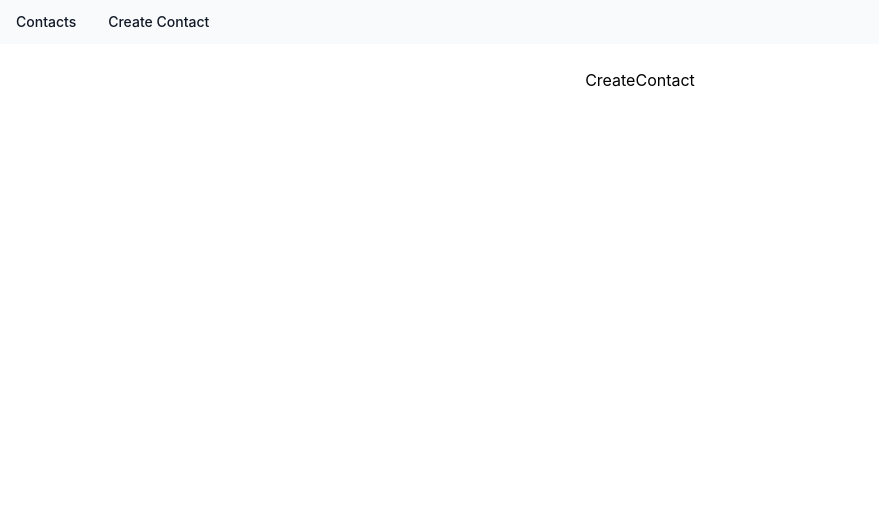
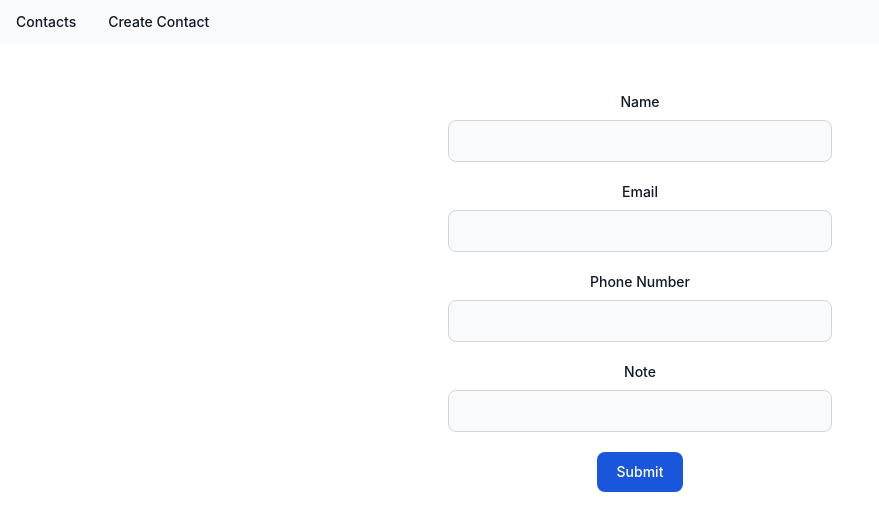
Before and after one commit to DinukaKaveen/Personal-Contact-Management-Application, a React (Create React App) app in the folder frontend/: page /contact/create in a window 1280 px wide. Shown: the top 530 px of the page, without its empty margins (0-879 px from the left). Built offline with nearby package versions, Linux system fonts and the light colour scheme.

Commit message:
create contact form

```diff
--- a/frontend/package.json
+++ b/frontend/package.json
@@ -6,6 +6,7 @@
     "@testing-library/jest-dom": "^5.17.0",
     "@testing-library/react": "^13.4.0",
     "@testing-library/user-event": "^13.5.0",
+    "axios": "^1.6.8",
     "react": "^18.2.0",
     "react-dom": "^18.2.0",
     "react-router-dom": "^6.22.3",
--- a/frontend/src/pages/CreateContact.js
+++ b/frontend/src/pages/CreateContact.js
@@ -1,9 +1,114 @@
-import React from 'react'
+import React, { useState } from "react";
+import axios from "axios";
 
 function CreateContact() {
+  const [message, setMessage] = useState("");
+  const [name, setName] = useState("");
+  const [email, setEmail] = useState("");
+  const [phoneNo, setPhoneNo] = useState("");
+  const [note, setNote] = useState("");
+
+  const Submit = async (e) => {
+    e.preventDefault();
+    const contact = { name, email, phoneNo, note };
+
+    await axios
+      .post("http://localhost:8000/api/create_contact", contact)
+      .then((res) => {
+        if (res.data.success) {
+          setMessage(res.data.message);
+        } else {
+          setMessage(res.data.message);
+        }
+      })
+      .catch((err) => {
+        console.log(err);
+      });
+  };
+
   return (
-    <div>CreateContact</div>
-  )
+    <div>
+      <form className="max-w-sm mx-auto" onSubmit={(e) => Submit(e)}>
+        {message && <p>{message}</p>}
+        <br />
+
+        <div className="mb-5">
+          <label
+            htmlFor="name"
+            className="block mb-2 text-sm font-medium text-gray-900 dark:text-white"
+          >
+            Name
+          </label>
+          <input
+            type="text"
+            id="name"
+            name="name"
+            onChange={(e) => setName(e.target.value)}
+            value={name}
+            className="bg-gray-50 border border-gray-300 text-gray-900 text-sm rounded-lg focus:ring-blue-500 focus:border-blue-500 block w-full p-2.5 dark:bg-gray-700 dark:border-gray-600 dark:placeholder-gray-400 dark:text-white dark:focus:ring-blue-500 dark:focus:border-blue-500"
+            required
+          />
+        </div>
+        <div className="mb-5">
+          <label
+            htmlFor="email"
+            className="block mb-2 text-sm font-medium text-gray-900 dark:text-white"
+          >
+            Email
+          </label>
+          <input
+            type="email"
+            id="email"
+            name="email"
+            onChange={(e) => setEmail(e.target.value)}
+            value={email}
+            className="bg-gray-50 border border-gray-300 text-gray-900 text-sm rounded-lg focus:ring-blue-500 focus:border-blue-500 block w-full p-2.5 dark:bg-gray-700 dark:border-gray-600 dark:placeholder-gray-400 dark:text-white dark:focus:ring-blue-500 dark:focus:border-blue-500"
+            required
+          />
+        </div>
+        <div className="mb-5">
+          <label
+            htmlFor="phone"
+            className="block mb-2 text-sm font-medium text-gray-900 dark:text-white"
+          >
+            Phone Number
+          </label>
+          <input
+            type="text"
+            id="phone"
+            name="phone"
+            onChange={(e) => setPhoneNo(e.target.value)}
+            value={phoneNo}
+            className="bg-gray-50 border border-gray-300 text-gray-900 text-sm rounded-lg focus:ring-blue-500 focus:border-blue-500 block w-full p-2.5 dark:bg-gray-700 dark:border-gray-600 dark:placeholder-gray-400 dark:text-white dark:focus:ring-blue-500 dark:focus:border-blue-500"
+            required
+          />
+        </div>
+        <div className="mb-5">
+          <label
+            htmlFor="note"
+            className="block mb-2 text-sm font-medium text-gray-900 dark:text-white"
+          >
+            Note
+          </label>
+          <input
+            type="text"
+            id="note"
+            name="note"
+            onChange={(e) => setNote(e.target.value)}
+            value={note}
+            className="bg-gray-50 border border-gray-300 text-gray-900 text-sm rounded-lg focus:ring-blue-500 focus:border-blue-500 block w-full p-2.5 dark:bg-gray-700 dark:border-gray-600 dark:placeholder-gray-400 dark:text-white dark:focus:ring-blue-500 dark:focus:border-blue-500"
+            required
+          />
+        </div>
+        <button
+          type="submit"
+          className="text-white bg-blue-700 hover:bg-blue-800 focus:ring-4 focus:outline-none focus:ring-blue-300 font-medium rounded-lg text-sm w-full sm:w-auto px-5 py-2.5 text-center dark:bg-blue-600 dark:hover:bg-blue-700 dark:focus:ring-blue-800"
+        >
+          Submit
+        </button>
+      </form>
+    </div>
+  );
 }
 
-export default CreateContact
+export default CreateContact;
```
Also changed, not shown: 1 other file (tests, documents, lock files or other folders).
